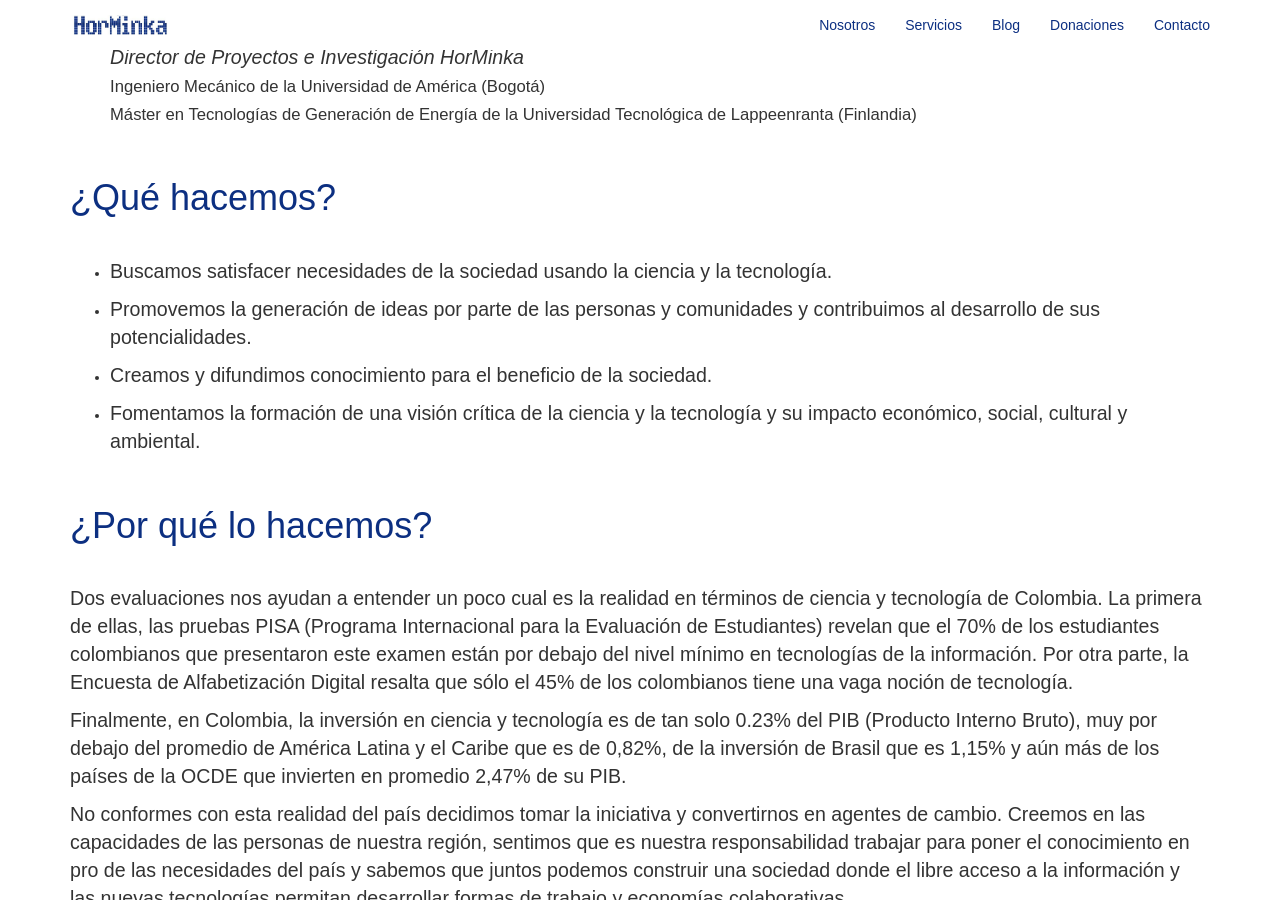
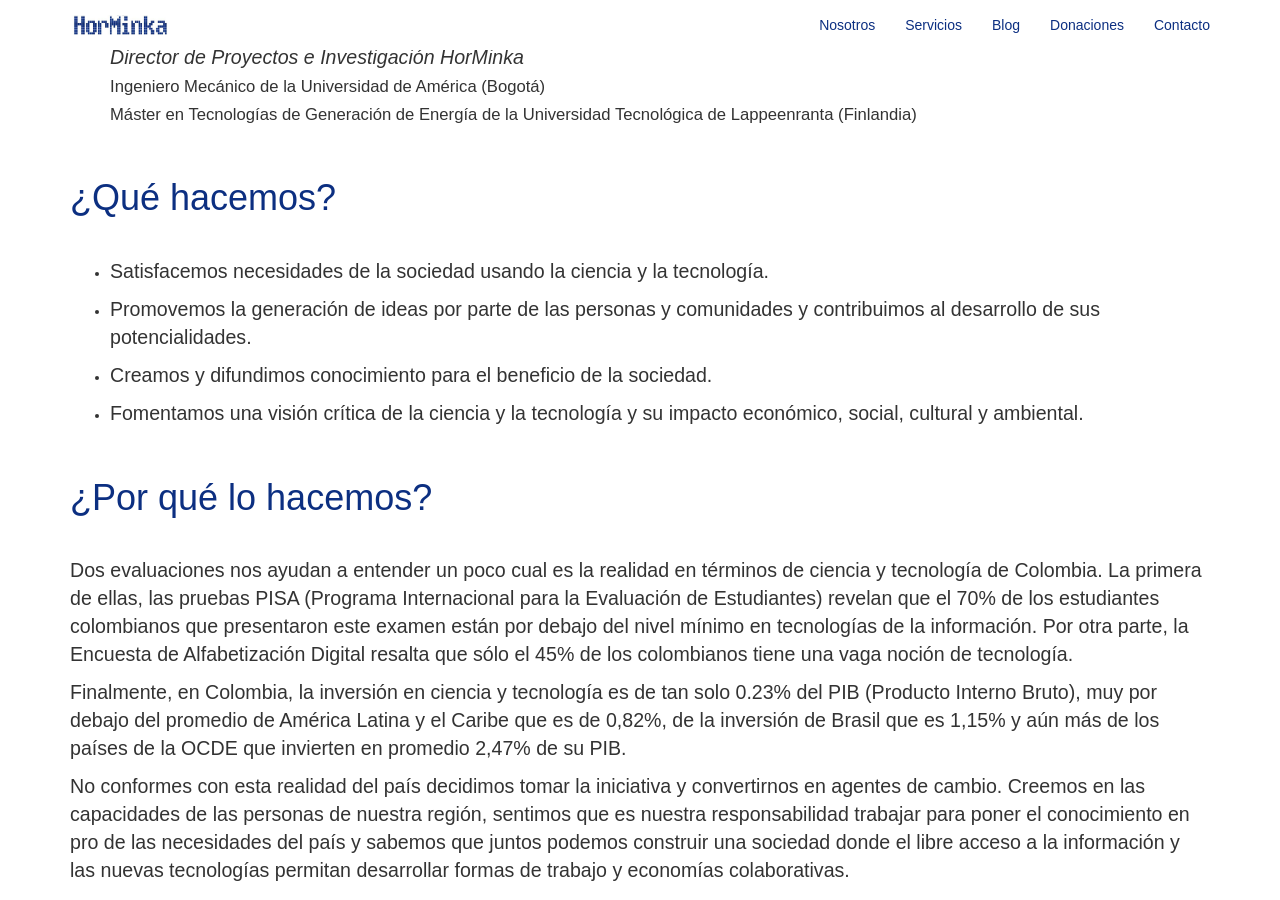
Before and after one commit to horminka/horminka.github.io, a Jekyll site: the page built from nosotros.md, in a window 1280 px wide and 900 px high, scrolled down 810 px. Built offline with Jekyll 4.4.1, drawn with Linux system fonts in a browser that asks for light colours; nearby versions of some CDN libraries; some web fonts are replaced; comment, search, counter and statistics services are not loaded.

Commit message:
actualiza sección nosotros (esp/ing)

```diff
--- a/nosotros.md
+++ b/nosotros.md
@@ -31,13 +31,13 @@ Somos una organización multidisciplinaria, constituida como una corporación si
 
 # ¿Qué hacemos?
 
-  * Buscamos satisfacer necesidades de la sociedad usando la ciencia y la tecnología.
+  * Satisfacemos necesidades de la sociedad usando la ciencia y la tecnología.
 
   * Promovemos la generación de ideas por parte de las personas y comunidades y contribuimos al desarrollo de sus potencialidades.
 
   * Creamos y difundimos conocimiento para el beneficio de la sociedad.
 
-  * Fomentamos la formación de una visión crítica de la ciencia y la tecnología y su impacto económico, social, cultural y ambiental.
+  * Fomentamos una visión crítica de la ciencia y la tecnología y su impacto económico, social, cultural y ambiental.
 
 # ¿Por qué lo hacemos?
 
```
Also changed, not shown: about-us.md (+1 -1 lines).
